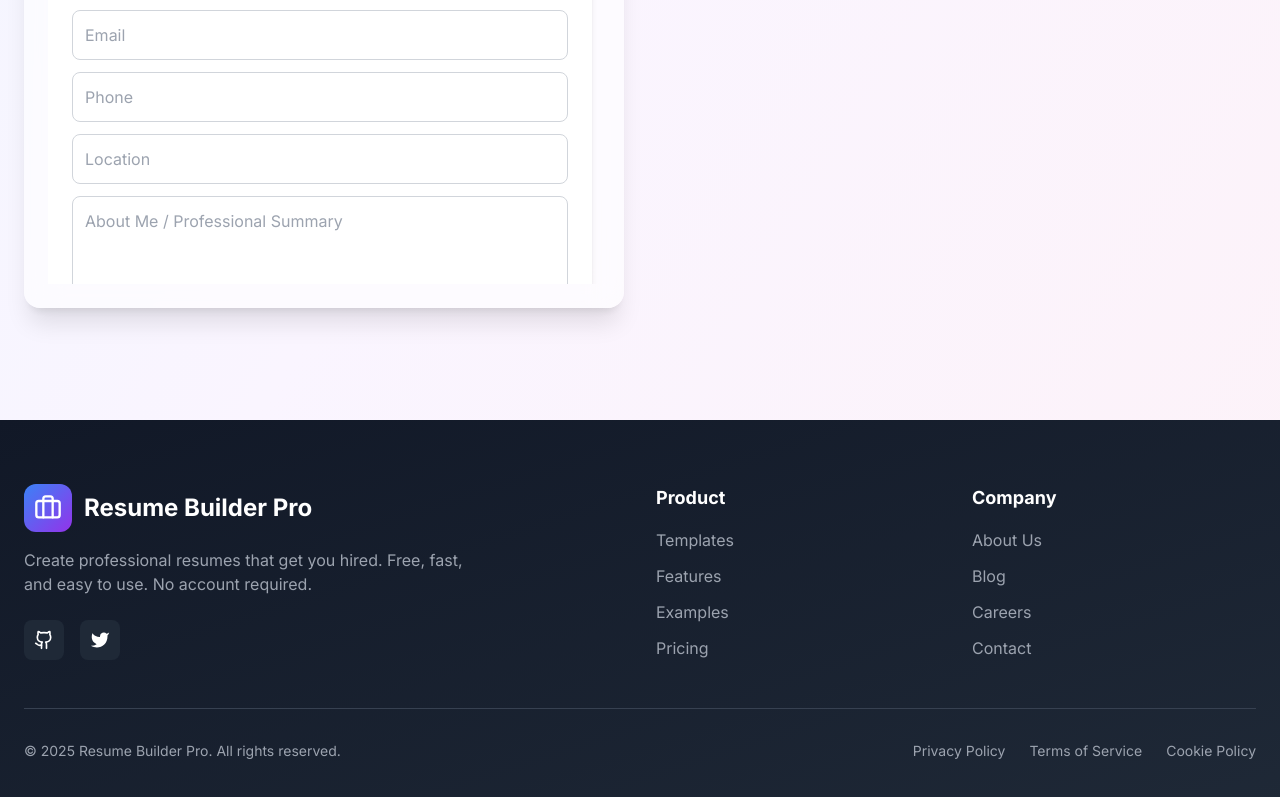
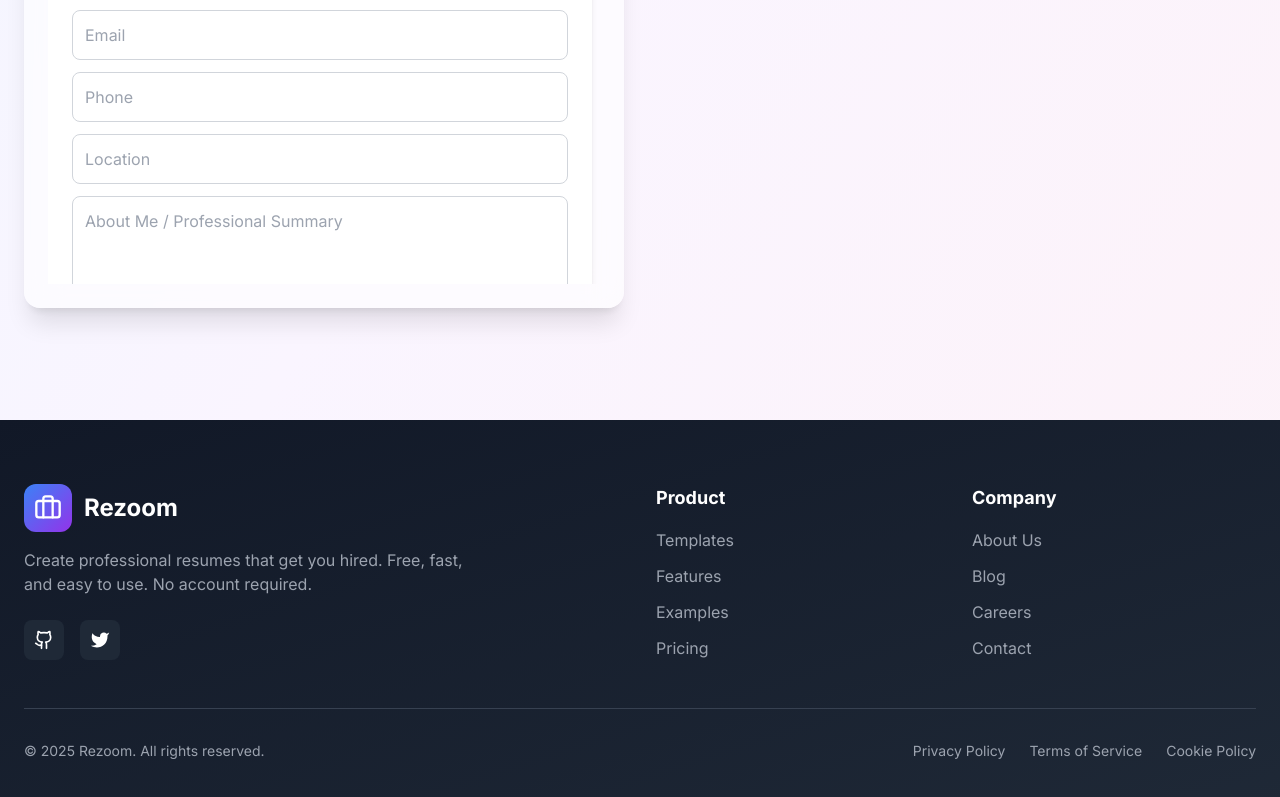
Before and after one commit to kausalyanp/Resume-Builder-Website, a React (Vite) app: page / in a window 1280 px wide. Shown: the part 1234-2031 px from the top of the page. Built offline with nearby package versions, Linux system fonts and the light colour scheme.

Commit message:
Updated code and UI

```diff
--- a/src/ResumePortfolioBuilder.jsx
+++ b/src/ResumePortfolioBuilder.jsx
@@ -1722,7 +1722,7 @@ const ResumePortfolioBuilder = () => {
                 <div className="w-12 h-12 rounded-xl bg-gradient-to-br from-blue-500 to-purple-600 flex items-center justify-center">
                   <Briefcase className="w-7 h-7 text-white" />
                 </div>
-                <h3 className="text-2xl font-bold">Resume Builder Pro</h3>
+                <h3 className="text-2xl font-bold">Rezoom</h3>
               </div>
               <p className="text-gray-400 mb-6 max-w-md">
                 Create professional resumes that get you hired. Free, fast, and easy to use. No account required.
@@ -1761,7 +1761,7 @@ const ResumePortfolioBuilder = () => {
           <div className="border-t border-gray-700 pt-8">
             <div className="flex flex-col md:flex-row justify-between items-center gap-4">
               <p className="text-gray-400 text-sm">
-                © 2025 Resume Builder Pro. All rights reserved.
+                © 2025 Rezoom. All rights reserved.
               </p>
               <div className="flex gap-6 text-sm">
                 <a href="#" className="text-gray-400 hover:text-white transition-colors">Privacy Policy</a>
```
